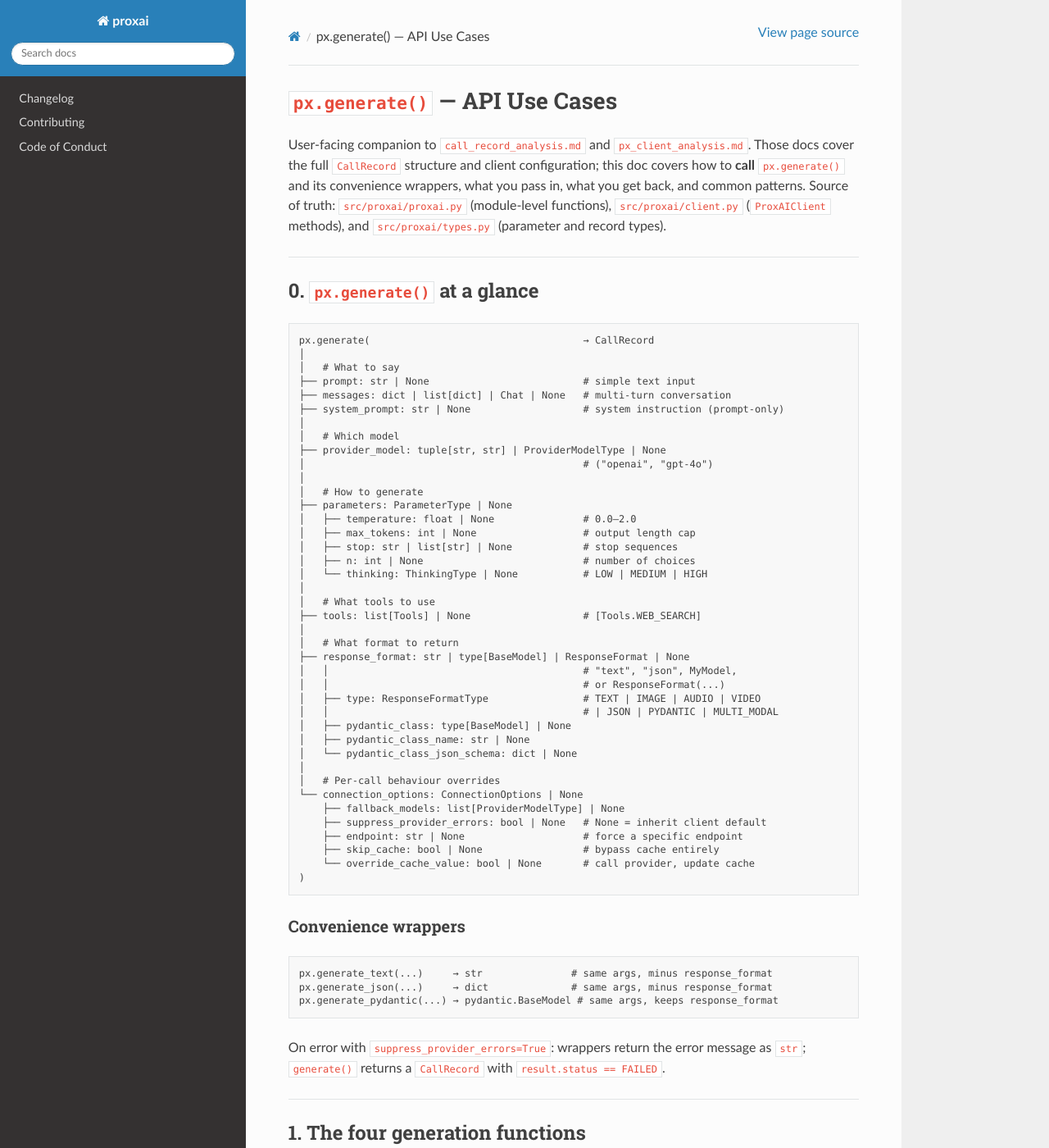
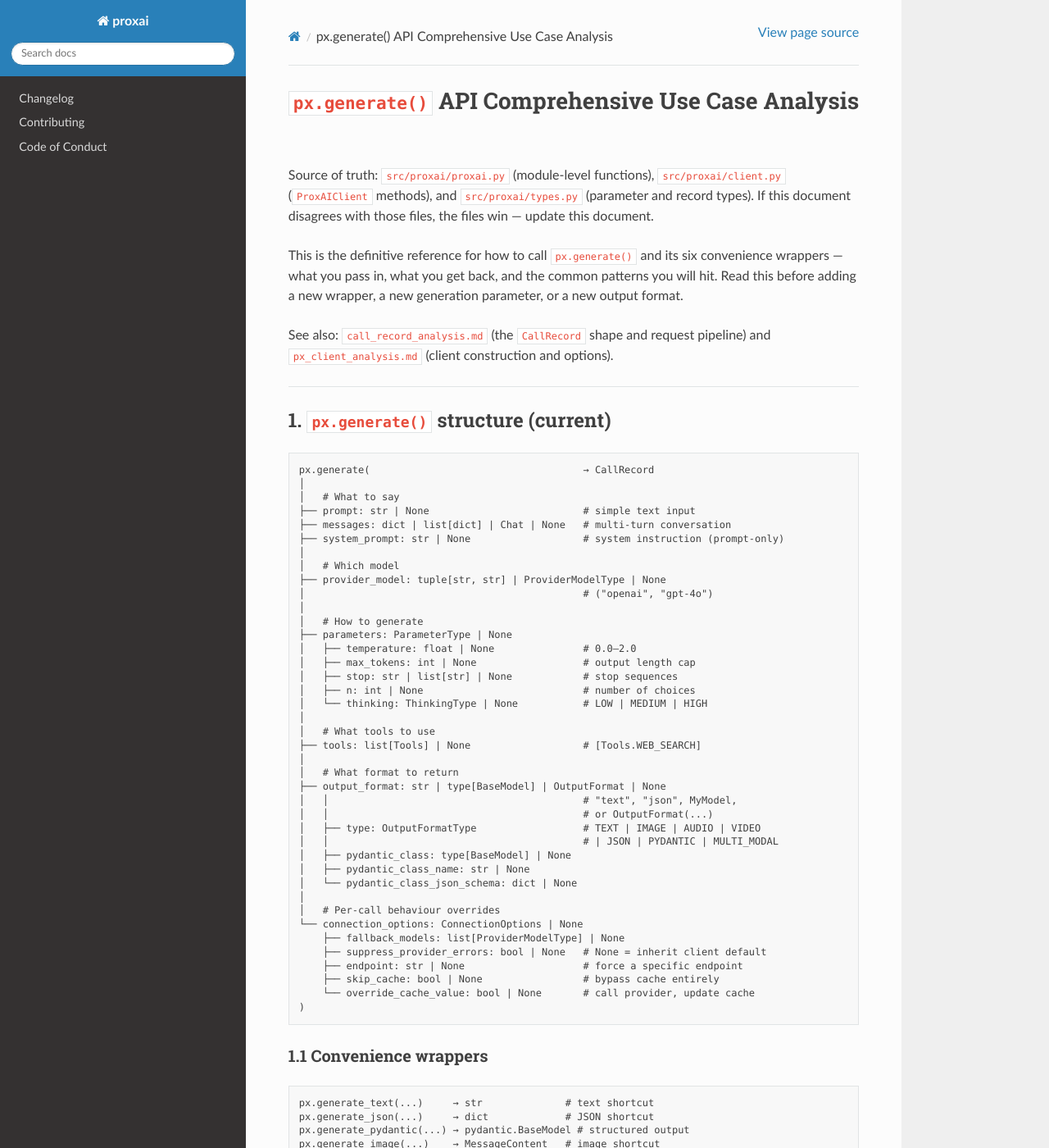
Before and after one commit to proxai/proxai, a Sphinx documentation site: the page built from docs/development/px_generate_analysis.md, in a window 1280 px wide and 1400 px high. Shown: the whole window at 82% size. Built offline with Sphinx 7.4.7 and the Read the Docs theme 3.1.0, drawn with Linux system fonts in a browser that asks for light colours; pages that are not in the unit, such as notebooks, are missing from menus; some of the changed text lies outside the part shown.

Commit message:
docs: px_generate_api.md update

````diff
--- a/docs/development/px_generate_analysis.md
+++ b/docs/development/px_generate_analysis.md
@@ -1,16 +1,22 @@
-# `px.generate()` — API Use Cases
+# `px.generate()` API Comprehensive Use Case Analysis
 
-User-facing companion to `call_record_analysis.md` and
-`px_client_analysis.md`. Those docs cover the full `CallRecord` structure
-and client configuration; this doc covers how to **call** `px.generate()`
-and its convenience wrappers, what you pass in, what you get back, and
-common patterns. Source of truth: `src/proxai/proxai.py` (module-level
-functions), `src/proxai/client.py` (`ProxAIClient` methods), and
-`src/proxai/types.py` (parameter and record types).
+Source of truth: `src/proxai/proxai.py` (module-level functions),
+`src/proxai/client.py` (`ProxAIClient` methods), and
+`src/proxai/types.py` (parameter and record types). If this document
+disagrees with those files, the files win — update this document.
+
+This is the definitive reference for how to call `px.generate()` and
+its six convenience wrappers — what you pass in, what you get back, and
+the common patterns you will hit. Read this before adding a new
+wrapper, a new generation parameter, or a new output format.
+
+See also: `call_record_analysis.md` (the `CallRecord` shape and request
+pipeline) and `px_client_analysis.md` (client construction and
+options).
 
 ---
 
-## 0. `px.generate()` at a glance
+## 1. `px.generate()` structure (current)
 
 ```
 px.generate(                                    → CallRecord
@@ -36,10 +42,10 @@
 ├── tools: list[Tools] | None                   # [Tools.WEB_SEARCH]
 │
 │   # What format to return
-├── response_format: str | type[BaseModel] | ResponseFormat | None
+├── output_format: str | type[BaseModel] | OutputFormat | None
 │   │                                           # "text", "json", MyModel,
-│   │                                           # or ResponseFormat(...)
-│   ├── type: ResponseFormatType                # TEXT | IMAGE | AUDIO | VIDEO
+│   │                                           # or OutputFormat(...)
+│   ├── type: OutputFormatType                  # TEXT | IMAGE | AUDIO | VIDEO
 │   │                                           # | JSON | PYDANTIC | MULTI_MODAL
 │   ├── pydantic_class: type[BaseModel] | None
 │   ├── pydantic_class_name: str | None
@@ -55,23 +61,26 @@
 )
 ```
 
-### Convenience wrappers
+### 1.1 Convenience wrappers
 
 ```
-px.generate_text(...)     → str               # same args, minus response_format
-px.generate_json(...)     → dict              # same args, minus response_format
-px.generate_pydantic(...) → pydantic.BaseModel # same args, keeps response_format
+px.generate_text(...)     → str              # text shortcut
+px.generate_json(...)     → dict             # JSON shortcut
+px.generate_pydantic(...) → pydantic.BaseModel # structured output
+px.generate_image(...)    → MessageContent   # image shortcut
+px.generate_audio(...)    → MessageContent   # audio shortcut
+px.generate_video(...)    → MessageContent   # video shortcut
 ```
 
-On error with `suppress_provider_errors=True`: wrappers return the error
-message as `str`; `generate()` returns a `CallRecord` with
+On error with `suppress_provider_errors=True`: wrappers return the
+error message as `str`; `generate()` returns a `CallRecord` with
 `result.status == FAILED`.
 
 ---
 
-## 1. The four generation functions
+## 2. The seven generation functions
 
-ProxAI exposes four ways to generate content. All four exist as both
+ProxAI exposes seven ways to generate content. All seven exist as both
 module-level functions (`px.generate(...)`) and instance methods
 (`client.generate(...)`).
 
@@ -80,15 +89,17 @@
 px.generate_text()     → str               # text shortcut
 px.generate_json()     → dict              # JSON shortcut
 px.generate_pydantic() → pydantic.BaseModel # structured output shortcut
+px.generate_image()    → MessageContent    # image shortcut (may return str on error)
+px.generate_audio()    → MessageContent    # audio shortcut (may return str on error)
+px.generate_video()    → MessageContent    # video shortcut (may return str on error)
 ```
 
-The three convenience wrappers (`generate_text`, `generate_json`,
-`generate_pydantic`) call `generate()` internally and unwrap the result
-for you. Use `generate()` when you need the full `CallRecord` (usage
-stats, timestamps, cache metadata, fallback info); use the wrappers when
-you just want the output value.
+The six convenience wrappers call `generate()` internally and unwrap
+the result for you. Use `generate()` when you need the full
+`CallRecord` (usage stats, timestamps, cache metadata, fallback info);
+use the wrappers when you just want the output value.
 
-### 1.1 Signature overview
+### 2.1 Signature overview
 
 ```python
 px.generate(
@@ -98,16 +109,17 @@
     provider_model: tuple[str, str] | ProviderModelType | None = None,
     parameters: ParameterType | None = None,
     tools: list[Tools] | None = None,
-    response_format: str | type[BaseModel] | ResponseFormat | None = None,
+    output_format: str | type[BaseModel] | OutputFormat | None = None,
     connection_options: ConnectionOptions | None = None,
 ) -> CallRecord
 ```
 
-`generate_text`, `generate_json` have the same signature minus
-`response_format` (they set it for you). `generate_pydantic` keeps
-`response_format` — that is where you pass the pydantic class.
+All six wrappers drop `output_format` (they set it internally) —
+except `generate_pydantic`, which keeps `output_format=` as the place
+to pass the pydantic class. The image / audio / video wrappers each
+pin their own `OutputFormatType` (IMAGE / AUDIO / VIDEO).
 
-### 1.2 Return types on error
+### 2.2 Return types on error
 
 When `suppress_provider_errors=True` and the provider fails:
 
@@ -117,15 +129,18 @@
 | `generate_text()` | The error message as `str` |
 | `generate_json()` | The error message as `str` |
 | `generate_pydantic()` | The error message as `str` |
+| `generate_image()` | The error message as `str` (typed as `MessageContent \| str`) |
+| `generate_audio()` | The error message as `str` (typed as `MessageContent \| str`) |
+| `generate_video()` | The error message as `str` (typed as `MessageContent \| str`) |
 
-When `suppress_provider_errors=False` (default), all four functions
+When `suppress_provider_errors=False` (default), all seven functions
 **raise** the provider exception directly.
 
 ---
 
-## 2. Input parameters
+## 3. Input parameters
 
-### 2.1 `prompt` — simple text input
+### 3.1 `prompt` — simple text input
 
 A plain string. The most common input for single-turn requests.
 
@@ -135,15 +150,12 @@
 
 Cannot be combined with `messages`.
 
-### 2.2 `messages` — multi-turn conversations
+### 3.2 `messages` — multi-turn conversations
 
-Accepts three forms:
+Accepts three forms (see `type_utils.messages_param_to_chat`):
 
 ```python
-# Form 1: Single dict (one message)
-px.generate(messages={"role": "user", "content": "Hello"})
-
-# Form 2: List of dicts (multi-turn)
+# Form 1: List of role/content dicts (most common)
 px.generate(messages=[
     {"role": "system", "content": "You are a helpful assistant."},
     {"role": "user", "content": "What is 2+2?"},
@@ -151,16 +163,29 @@
     {"role": "user", "content": "What about 2+3?"},
 ])
 
+# Form 2: Dict bundle with an optional system prompt + messages list.
+# NOTE: a bare single-message dict like {"role": "user", "content": "..."}
+# does NOT work here — the dict form is the bundle shape below.
+px.generate(messages={
+    "system": "You are a helpful assistant.",
+    "messages": [
+        {"role": "user", "content": "What is 2+2?"},
+    ],
+})
+
 # Form 3: Chat object (from px.Chat)
 chat = px.Chat(system_prompt="You are a math tutor.")
-chat.add_message(role="user", content="What is 2+2?")
+chat.append({"role": "user", "content": "What is 2+2?"})
+# Or with typed Message objects:
+chat.append(px.Message(role="user", content="And 2+3?"))
 px.generate(messages=chat)
 ```
 
 Cannot be combined with `prompt` or `system_prompt` (use a `"system"`
-role message inside `messages` instead).
+role message inside the list form, or the `system` key in the bundle
+form).
 
-### 2.3 `system_prompt` — system instruction
+### 3.3 `system_prompt` — system instruction
 
 Sets the model's behaviour context. Only works with `prompt`, not with
 `messages`.
@@ -226,39 +251,43 @@
     prompt="What are the latest developments in fusion energy?",
     tools=[px.Tools.WEB_SEARCH],
 )
-# Citations available at:
-#   rec.result.tool_usage.web_search_citations  → list[str]
-#   rec.result.content  → includes TOOL blocks with rich Citation objects
+# Citations are surfaced as TOOL blocks inside `rec.result.content`.
+# Each `MessageContent(type=TOOL, tool_content=ToolContent(citations=[
+# Citation(title, url), ...]))` block carries the rich citations. See
+# §5.7 for the idiomatic extraction pattern.
 ```
 
-### 2.7 `response_format` — output format control
+### 3.7 `output_format` — output format control
 
-Three accepted forms:
+Three accepted forms (see `type_utils.output_format_param_to_output_format`):
 
 ```python
-# String: "text" or "json"
-px.generate(prompt="...", response_format="json")
+# 1. String shortcut: "text" | "json" | "image" | "audio" | "video"
+px.generate(prompt="...", output_format="json")
 
-# Pydantic class directly
-px.generate(prompt="...", response_format=MovieReview)
+# 2. Pydantic class directly (implies OutputFormatType.PYDANTIC)
+px.generate(prompt="...", output_format=MovieReview)
 
-# ResponseFormat object (full control)
+# 3. OutputFormat object (full control, e.g. with schema overrides)
 px.generate(
     prompt="...",
-    response_format=px.ResponseFormat(
-        type=px.ResponseFormatType.PYDANTIC,
+    output_format=px.OutputFormat(
+        type=px.OutputFormatType.PYDANTIC,
         pydantic_class=MovieReview,
     ),
 )
 ```
 
+`MULTI_MODAL` has no string shortcut; use the `OutputFormat(type=...)`
+form. If `output_format` is `None` / omitted, it defaults to `TEXT`.
+
 The convenience wrappers set this for you:
-- `generate_text()` → `ResponseFormatType.TEXT`
-- `generate_json()` → `ResponseFormatType.JSON`
-- `generate_pydantic(response_format=MyModel)` →
-  `ResponseFormatType.PYDANTIC`
+- `generate_text()` → `OutputFormatType.TEXT`
+- `generate_json()` → `OutputFormatType.JSON`
+- `generate_pydantic(output_format=MyModel)` →
+  `OutputFormatType.PYDANTIC`
 
-### 2.8 `connection_options` — per-call behaviour
+### 3.8 `connection_options` — per-call behaviour
 
 Override client defaults for a single call. See `px_client_analysis.md`
 §3 for full details.
@@ -294,14 +323,14 @@
 # Full content (always a list of MessageContent blocks)
 rec.result.content              # → [MessageContent(type=TEXT, text="4")]
 
-# JSON output (when response_format is JSON)
+# JSON output (when output_format is JSON)
 rec.result.output_json          # → {"answer": 4}
 
-# Pydantic output (when response_format is a pydantic class)
+# Pydantic output (when output_format is a pydantic class)
 rec.result.output_pydantic      # → MyModel(answer=4)
 ```
 
-### 3.2 Checking success or failure
+### 4.2 Checking success or failure
 
 ```python
 from proxai.types import ResultStatusType
@@ -315,33 +344,45 @@
 Only relevant when `suppress_provider_errors=True`. Otherwise failures
 raise exceptions and you never see a `FAILED` status.
 
-### 3.3 Usage and cost
+### 4.3 Usage and cost
 
 ```python
 rec.result.usage.input_tokens    # → 12
 rec.result.usage.output_tokens   # → 8
 rec.result.usage.total_tokens    # → 20
-rec.result.usage.estimated_cost  # → 1500  (micro-dollars: $0.0015)
+rec.result.usage.estimated_cost  # → 1_500_000  (nano-USD: $0.0015)
+#                                   see call_record_analysis.md §2.12
 ```
 
-### 3.4 Timing
+### 4.4 Timing
 
 ```python
 rec.result.timestamp.response_time        # → timedelta(seconds=1.2)
+#   Provider call latency. On a cache hit this is the ORIGINAL provider
+#   latency that was captured at write time, not the lookup time.
+
 rec.result.timestamp.cache_response_time  # → timedelta(ms=5) or None
+#   Cache lookup latency. Populated only on cache hits
+#   (result_source == CACHE); stays None on provider-path records.
 ```
 
-### 3.5 Cache and connection info
+### 4.5 Cache and connection info
 
 ```python
 from proxai.types import ResultSource
 
 rec.connection.result_source     # → CACHE or PROVIDER
 rec.connection.endpoint_used     # → "chat.completions.create" or None
-rec.connection.cache_look_fail_reason  # → why cache missed (or None)
+#                                    (None on the cache path)
+rec.connection.cache_look_fail_reason
+#   → CacheLookFailReason enum value or None. Survives onto the
+#     returned record even when result_source == PROVIDER, so you can
+#     see exactly why the cache did not serve. None when the cache was
+#     bypassed entirely (skip_cache / override_cache_value) or when
+#     the cache is disabled on the client.
 ```
 
-### 3.6 Which model actually answered
+### 4.6 Which model actually answered
 
 ```python
 rec.query.provider_model.provider  # → "anthropic"
@@ -392,14 +433,14 @@
 
 review = px.generate_pydantic(
     prompt="Review the movie Inception.",
-    response_format=MovieReview,
+    output_format=MovieReview,
     provider_model=("openai", "gpt-4o"),
 )
 print(review.title)    # → "Inception"
 print(review.rating)   # → 9.2
 ```
 
-### 4.4 Multiple choices (`n > 1`)
+### 5.4 Multiple choices (`n > 1`)
 
 ```python
 rec = px.generate(
@@ -465,17 +506,23 @@
 
 print(rec.result.output_text)
 
-# Flat URL list
-print(rec.result.tool_usage.web_search_citations)
-
-# Rich citations (title + URL)
+# Citations live in TOOL blocks inside `content`. There is no flat
+# URL sidecar — the TOOL block is the single source of truth.
 for block in rec.result.content:
     if block.type == px.ContentType.TOOL:
         for citation in block.tool_content.citations:
             print(f"  {citation.title}: {citation.url}")
+
+# If you just want a flat URL list, derive it:
+urls = [
+    c.url
+    for block in rec.result.content
+    if block.type == px.ContentType.TOOL and block.tool_content
+    for c in (block.tool_content.citations or [])
+]
 ```
 
-### 4.8 Fallback chain
+### 5.8 Fallback chain
 
 Try the primary model; if it fails, fall back to alternatives in order.
 
@@ -531,20 +578,31 @@
     print(rec.result.output_text)
 ```
 
-### 4.11 Image generation
+### 5.11 Image generation
+
+Via the `generate_image` wrapper (simplest):
+
+```python
+image_block = px.generate_image(
+    prompt="Generate an image of a sunset over mountains.",
+    provider_model=("openai", "dall-e-3"),
+)
+print(image_block.source)  # → URL string (or .data for inline bytes)
+```
+
+Or via `generate()` when you need the full `CallRecord`:
 
 ```python
 rec = px.generate(
     prompt="Generate an image of a sunset over mountains.",
     provider_model=("openai", "dall-e-3"),
-    response_format=px.ResponseFormat(type=px.ResponseFormatType.IMAGE),
+    output_format="image",   # or px.OutputFormat(type=px.OutputFormatType.IMAGE)
 )
-# Image URL or data in content
-image_block = rec.result.content[0]
-print(image_block.source)  # → URL string
+image_block = rec.result.output_image  # MessageContent block
+print(image_block.source)
 ```
 
-### 4.12 Multi-modal input (image in chat)
+### 5.12 Multi-modal input (image in chat)
 
 ```python
 from proxai.chat.message_content import MessageContent, ContentType
@@ -575,7 +633,8 @@
     "model": f"{rec.query.provider_model.provider}/{rec.query.provider_model.model}",
     "status": rec.result.status.value,
     "tokens": rec.result.usage.total_tokens,
-    "cost_usd": rec.result.usage.estimated_cost / 1_000_000,
+    # estimated_cost is integer nano-USD (see call_record_analysis.md §2.12).
+    "cost_usd": rec.result.usage.estimated_cost / 1_000_000_000,
     "latency_s": rec.result.timestamp.response_time.total_seconds(),
     "cached": rec.connection.result_source.value == "CACHE",
     "endpoint": rec.connection.endpoint_used,
@@ -622,3 +681,28 @@
 
 These are fully isolated — two caches, two log files, two ProxDash
 connections. See `px_client_analysis.md` §5.1 for details.
+
+### 7.1 `set_model` variants
+
+`set_model` accepts a default model per output format. The
+`provider_model=` kwarg is a backward-compat alias that sets the
+default TEXT model (`client.py:1528`):
+
+```python
+# Backward compat: set a single default for TEXT.
+px.set_model(provider_model=("openai", "gpt-4o"))
+
+# Per-format defaults — pick the best model for each generator.
+px.set_model(
+    generate_text=("openai", "gpt-4o"),
+    generate_json=("openai", "gpt-4o"),
+    generate_pydantic=("openai", "gpt-4o"),
+    generate_image=("openai", "dall-e-3"),
+    generate_audio=("openai", "tts-1"),
+    generate_video=("openai", "sora-2"),
+)
+```
+
+`provider_model=` and `generate_text=` cannot be set at the same time.
+At least one of the seven kwargs must be provided — calling
+`set_model()` with no args raises `ValueError`.
--- a/src/proxai/__init__.py
+++ b/src/proxai/__init__.py
@@ -15,12 +15,15 @@
     DefaultModelsConnector,
     FeatureMappingStrategy,
     LoggingOptions,
+    Message,
     ParameterType,
     ProviderModelType,
     MessageRoleType,
     ContentType,
     ProxDashOptions,
+    OutputFormat,
     OutputFormatType,
+    ThinkingType,
     Tools,
     connect,
     generate,
@@ -69,7 +72,9 @@
     "ModelConnector",
     "MessageRoleType",
     "ContentType",
+    "OutputFormat",
     "OutputFormatType",
+    "ThinkingType",
     "ProxDashOptions",
     "ProviderCallOptions",
     "ProviderModelType",
````
Also changed, not shown: other parts of docs/development/px_generate_analysis.md (+19 -19 lines), 4 other files.
